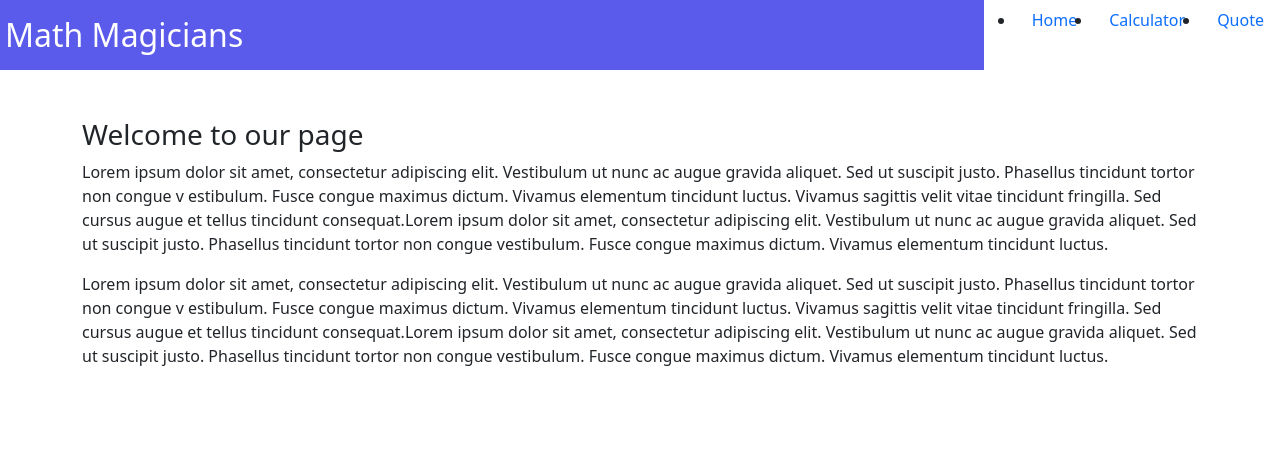
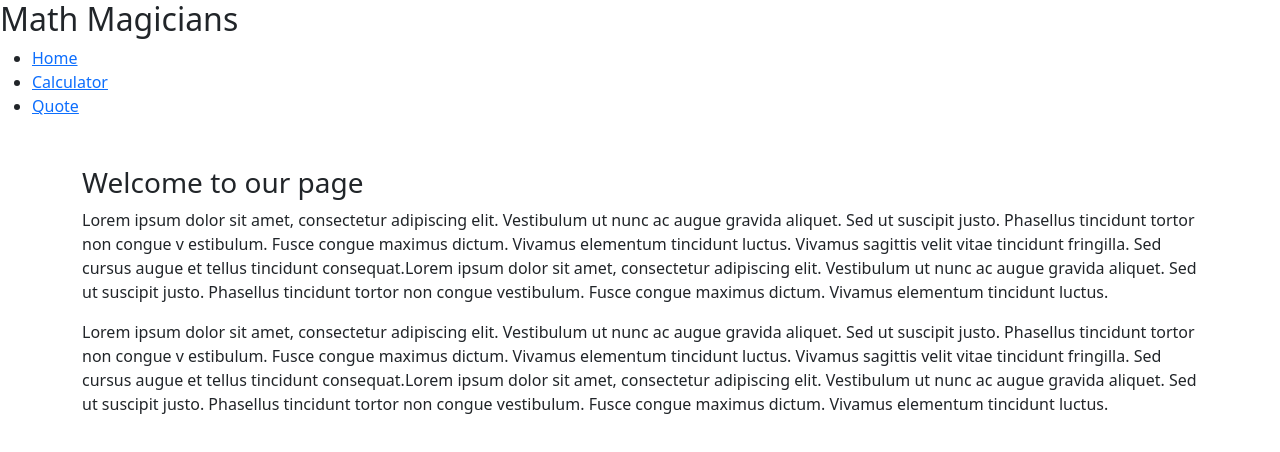
Before and after one commit to NalianAchei2020/math-magicians, a React (Create React App) app: page / in a window 1280 px wide. Shown: the top 452 px of the page. Built offline with nearby package versions, Linux system fonts and the light colour scheme.

Commit message:
resolve linter errors

```diff
--- a/src/components/header/header.js
+++ b/src/components/header/header.js
@@ -4,23 +4,17 @@ import './header.css';
 
 function Header() {
   return (
-    <div className="main-nav d-flex">
-      <h2 className="header">Math Magicians</h2>
-      <ul className="nav-links d-flex j-center a-center">
+    <div>
+      <h2>Math Magicians</h2>
+      <ul>
         <li>
-          <Link to="/" className="nav-link" data-testid="home">
-            Home
-          </Link>
+          <Link to="/">Home</Link>
         </li>
         <li>
-          <Link to="/calculator" className="nav-link" data-testid="calculator">
-            Calculator
-          </Link>
+          <Link to="/calculator">Calculator</Link>
         </li>
         <li>
-          <Link to="/quotes" className="nav-link" data-testid="quote">
-            Quote
-          </Link>
+          <Link to="/qoutes">Quote</Link>
         </li>
       </ul>
     </div>
```
